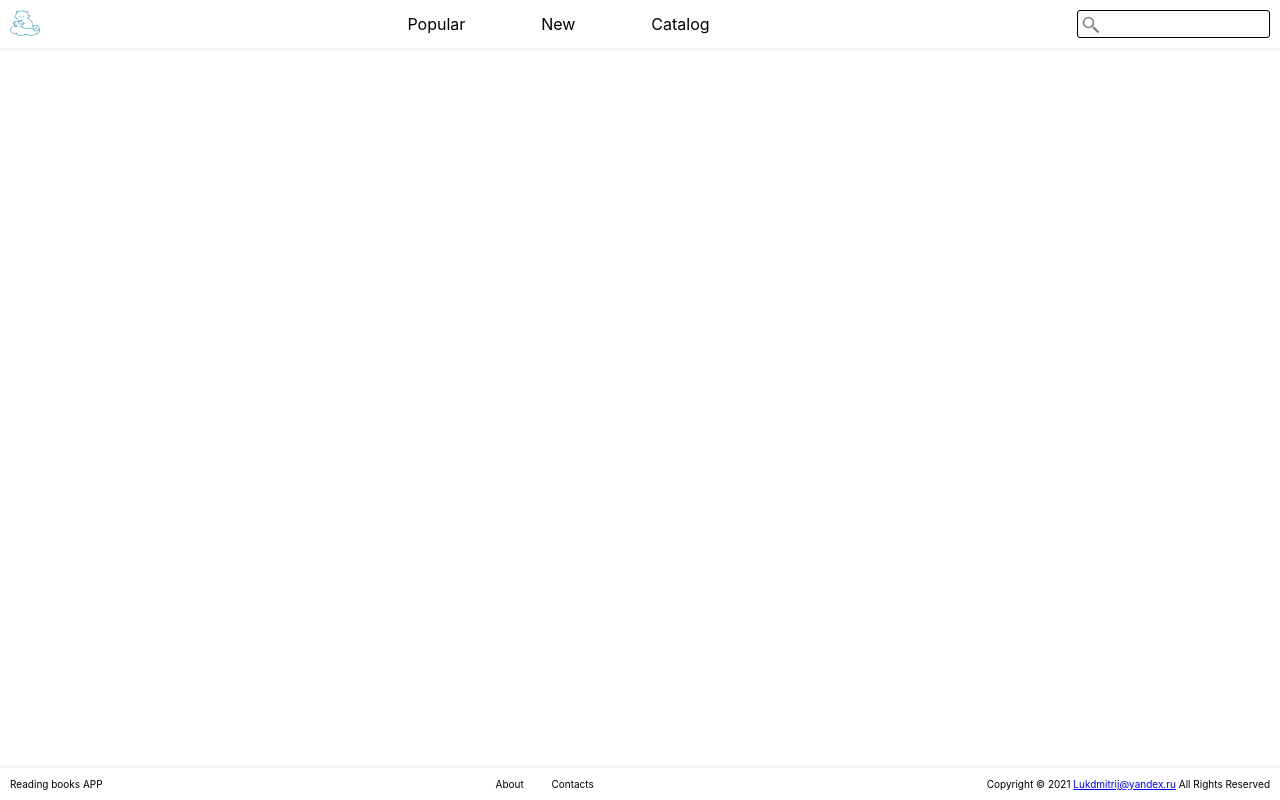
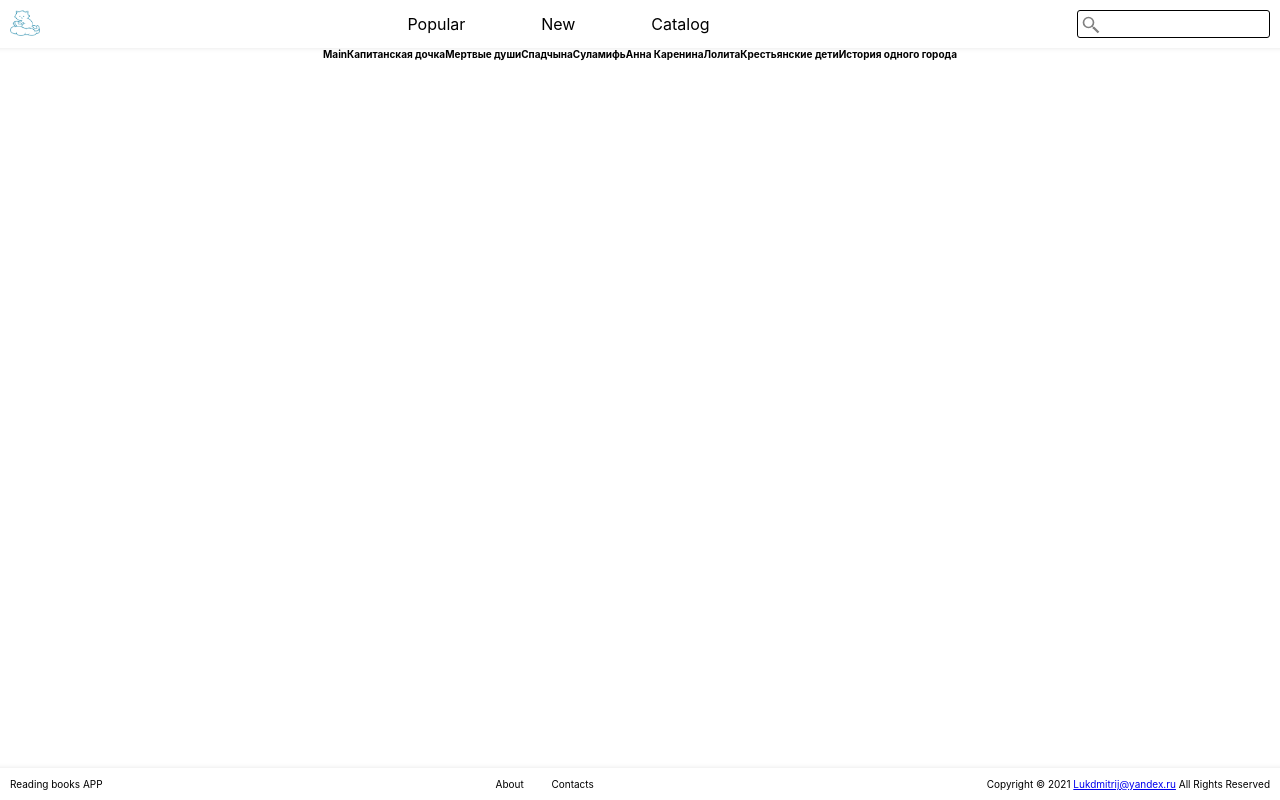
Before and after one commit to Streammer/react-reading-books, a React (Create React App) app: page / in a window 1280 px wide. Built offline with nearby package versions, Linux system fonts and the light colour scheme.

Commit message:
face api was created

```diff
--- /dev/null
+++ b/src/books-data.json
@@ -0,0 +1,52 @@
+{
+    "books": [
+      {
+        "image": "188236_600.jpg",
+        "capture": "Капитанская дочка",
+        "authorName": "А.С. Пушкин",
+        "rating": 1
+      },
+      {
+        "image": "gogol-mertvye-dushi.jpg",
+        "capture": "Мертвые души",
+        "authorName": "Н.В. Гоголь",
+        "rating": 2
+      },
+      {
+        "image": "kypala_spadchina.jpg",
+        "capture": "Спадчына",
+        "authorName": "Янка Купала",
+        "rating": 3
+      },
+      {
+        "image": "Kyprin_sulamif.jpg",
+        "capture": "Суламифь",
+        "authorName": "А.И. Куприн",
+        "rating": 4
+      },
+      {
+        "image": "Lev_Tolstoj__Anna_Karenina.jpeg",
+        "capture": "Анна Каренина",
+        "authorName": "Л.H. Толстой",
+        "rating": 5
+      },
+      {
+        "image": "lolita.jpg",
+        "capture": "Лолита",
+        "authorName": "Владимир Набоков",
+        "rating": 1
+      },
+      {
+        "image": "Nekrasov_peasans_children.jpeg",
+        "capture": "Крестьянские дети",
+        "authorName": "Н.А. Некрасов",
+        "rating": 2
+      },
+      {
+        "image": "saltykov_story_city.jpg",
+        "capture": "История одного города",
+        "authorName": "М. Салтыков-Щедрин",
+        "rating": 3
+      }
+    ]
+  }
--- a/src/components/Main/index.tsx
+++ b/src/components/Main/index.tsx
@@ -1,12 +1,28 @@
-import React from 'react'
+import React, { useEffect, useState } from 'react'
 import Container from '../Container'
 
+import getData from '../../fakeApi'
+import {Book} from '../../types/types';
+
+
 const Main = () => {
+	const [books, setBooks] = useState<Book[]>([])
+
+	useEffect(() => {
+		getData()
+			.then(response => {
+				setBooks(response.default.books)
+			})
+	}, [])
+	console.log(books)
 	return (
 		<>
 			<main>
 				<Container>
-
+					<h1>Main</h1>
+					{books.map((book) => (
+						<h2 key={book.image}>{book.capture}</h2>
+					))}
 				</Container>
 			</main>
 		</>
--- /dev/null
+++ b/src/fakeApi.js
@@ -0,0 +1,6 @@
+import * as data from './books-data.json'
+
+const getData = ()=> new Promise(resolve => {
+   resolve(data)
+})
+export default getData
--- /dev/null
+++ b/src/types/types.tsx
@@ -0,0 +1,6 @@
+export interface Book {
+    image: string,
+    capture: string,
+    authorName: string,
+    rating: number
+}
```
Lines whose indentation alone changed are shown as unchanged.
